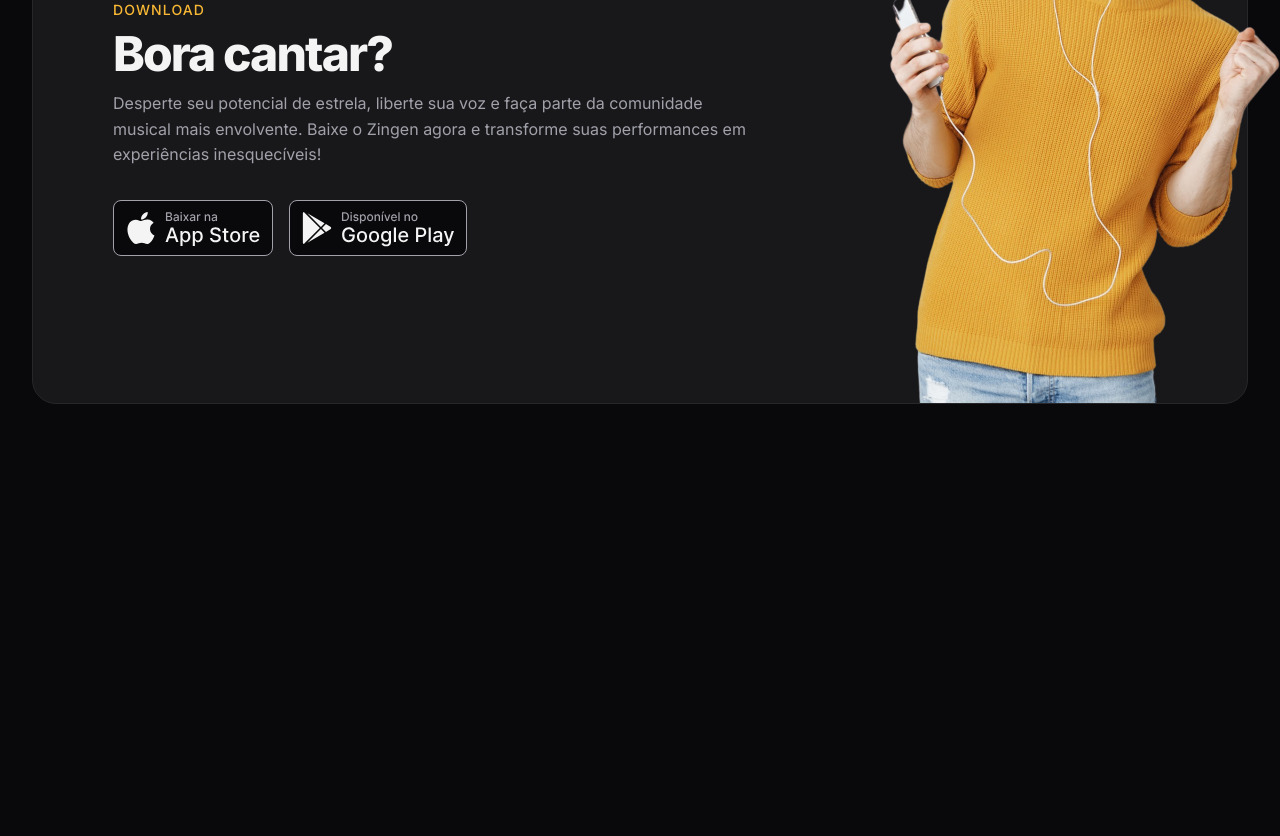
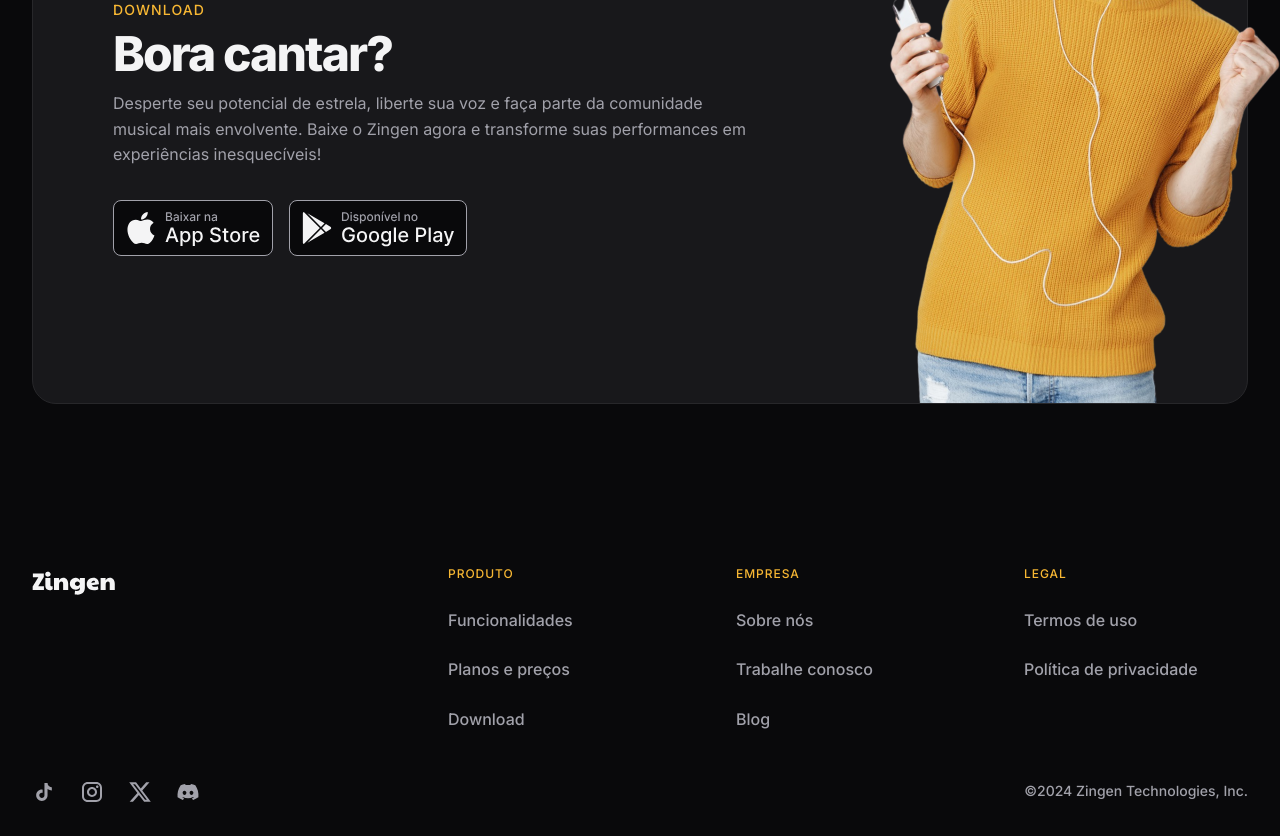
Before and after one commit to lic3as/zingen, a plain HTML site: page index.html in a window 1280 px wide. Shown: the part 3765-4601 px from the top of the page. Before the commit the page ends 4249 px from the top, so only its background shows below. Drawn offline with Linux system fonts and the light colour scheme.

Commit message:
section footer feita

```diff
--- /dev/null
+++ b/css/footer.css
@@ -0,0 +1,59 @@
+footer{
+    color: var(--text-color-secondary);
+    font-weight: var(--fw-md);
+
+    & .container{
+        padding-inline: 3rem;
+    }
+
+    & .container,
+    & .top{
+        gap: 3rem;
+    }
+
+    & nav.even-columns{
+        gap: 4rem;
+    }
+
+    & .top ul{
+        align-content: start;
+    }
+
+    & .title{
+        font-size: 0.75rem;
+        letter-spacing: 0.08em;
+        text-transform: uppercase;
+        color: var(--brand-color-primary);
+    }
+
+    & .bottom{
+        flex-wrap: wrap;
+
+        & > div{
+            margin-right: auto;
+        }
+
+        & span{
+            font-size: .875rem;
+        }
+    }
+
+    @media(width >= 80em){
+        .container{
+            padding-inline: 0;
+            padding-bottom: 2rem;
+        }
+
+        & .top{
+            grid-template-columns: auto 1fr;
+
+            & nav{
+                margin-left: auto;
+
+                & ul{
+                    width: 14rem;
+                }
+            }
+        }
+    }
+}
--- a/css/global.css
+++ b/css/global.css
@@ -45,6 +45,7 @@ html{
     line-height: 1.6;
     color: var(--text-color-primary);
     overflow-x: hidden;
+    scroll-behavior: smooth;
 }
 
 body{
--- a/css/index.css
+++ b/css/index.css
@@ -10,3 +10,4 @@
 @import url(features.css) (width >= 80rem);
 @import url(pricing.css);
 @import url(download.css);
+@import url(footer.css);
--- a/index.html
+++ b/index.html
@@ -168,5 +168,56 @@
             </div>
         </div>
     </section>
+    <footer>
+        <div class="container py-xl grid">
+            <section class="grid top">
+                <img src="./assets/logo.svg" alt="Imagem da logo do Zingen">
+                <nav class="even-columns">
+                    <ul role="list" class="grid gap-1.5">
+                        <li class="title">Produto</li>
+                        <li>
+                            <a href="#features">Funcionalidades</a>
+                        </li>
+                        <li>
+                            <a href="#pricing">Planos e preços</a>
+                        </li>
+                        <li>
+                            <a href="#download">Download</a>
+                        </li>
+                    </ul>
+                    <ul role="list" class="grid gap-1.5">
+                        <li class="title">Empresa</li>
+                        <li>
+                            <a href="#about">Sobre nós</a>
+                        </li>
+                        <li>
+                            <a href="#">Trabalhe conosco</a>
+                        </li>
+                        <li>
+                            <a href="#">Blog</a>
+                        </li>
+                    </ul>
+                    <ul role="list" class="grid gap-1.5">
+                        <li class="title">Legal</li>
+                        <li>
+                            <a href="#">Termos de uso</a>
+                        </li>
+                        <li>
+                            <a href="#">Política de privacidade</a>
+                        </li>
+                    </ul>
+                </nav>
+            </section>
+            <section class="bottom flex gap-1.5">
+                <div class="flex gap-1.5">
+                    <a href="#" class="social" aria-label="tiktok"></a>
+                    <a href="#" class="social" aria-label="instagram"></a>
+                    <a href="#" class="social" aria-label="twitter"></a>
+                    <a href="#" class="social" aria-label="discord"></a>
+                </div>
+                <span class="copy">©2024 Zingen Technologies, Inc.</span>
+            </section>
+        </div>
+    </footer>
 </body>
 </html>
```
